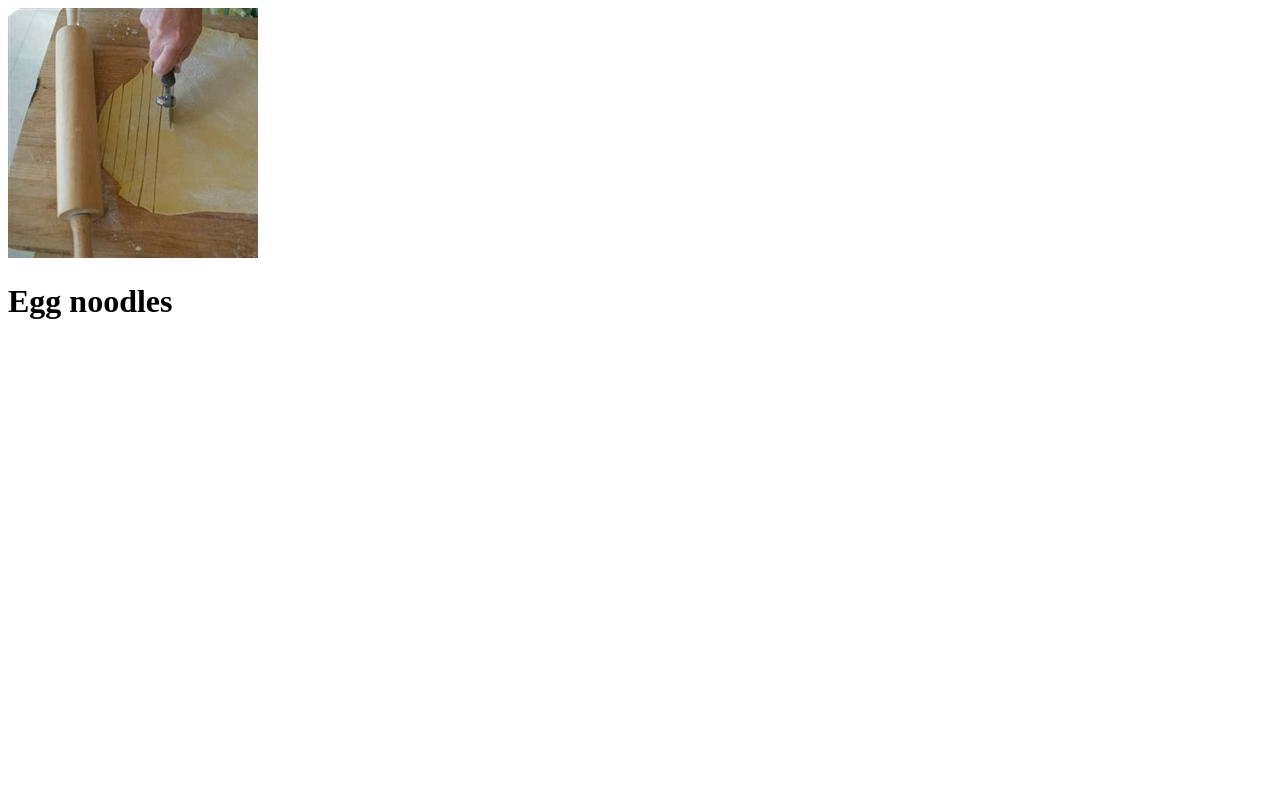
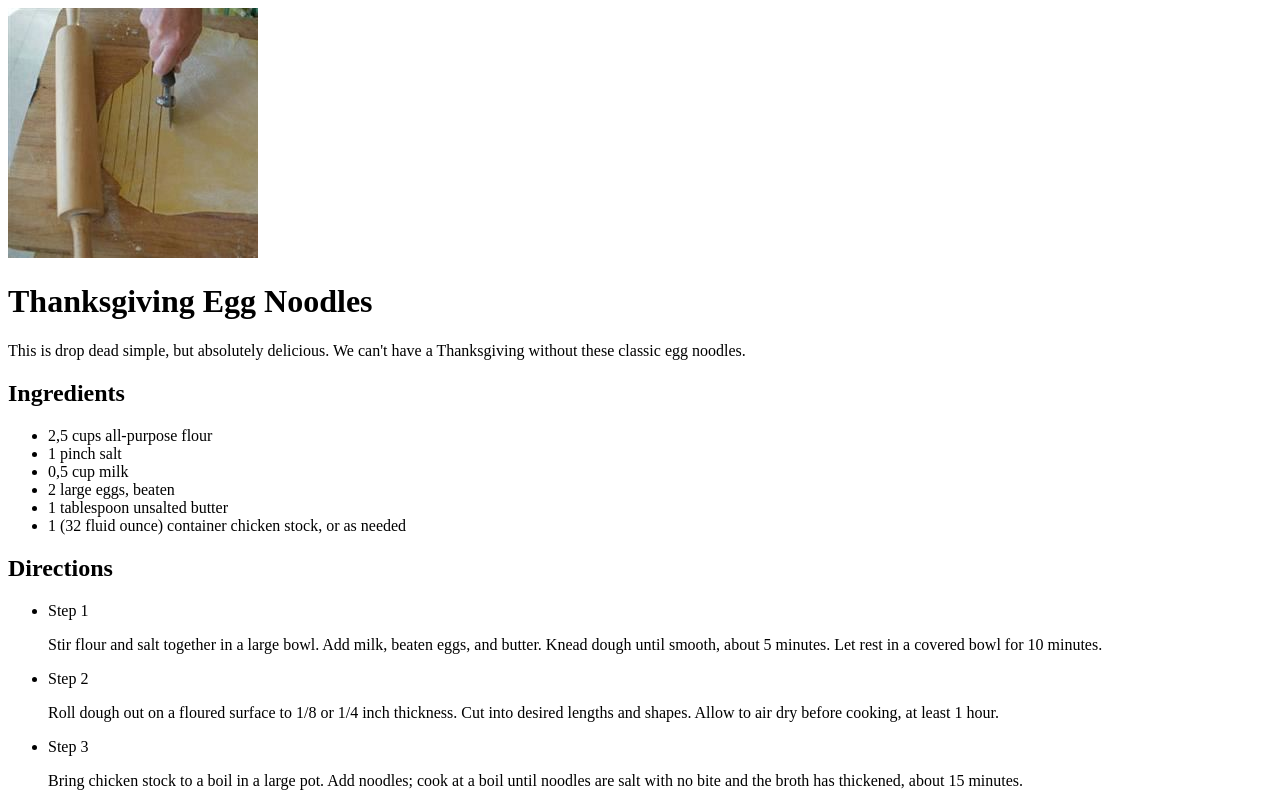
Before and after one commit to remarco/odin-recipes, a plain HTML site: page recipes/egg_noodles.html in a window 1280 px wide. Drawn offline with Linux system fonts and the light colour scheme.

Commit message:
modified:   recipes/Egg_in_a_Hole.html 	modified:   recipes/egg_noodles.html 	modified:   recipes/french_egg.html
Papildināju receptes ar sastāvdaļām un pagatavošanas instrukcijām.

```diff
--- a/recipes/egg_noodles.html
+++ b/recipes/egg_noodles.html
@@ -2,13 +2,31 @@
 <html lang="en">
     <head>
       <meta charset="UTF-8">
-      <title>Egg noodles</title>
+      <title>Thanksgiving Egg Noodles </title>
     </head>
 
     <body>
-        <img src="../images/egg_noodles.jpeg" alt="Egg noodles">
-        <h1>Egg noodles</h1>
-
+        <img src="../images/egg_noodles.jpeg" alt="Thanksgiving Egg Noodles ">
+        <h1>Thanksgiving Egg Noodles </h1>
+        <p>This is drop dead simple, but absolutely delicious. We can't have a Thanksgiving without these classic egg noodles. </p>
+        <H2>Ingredients</H2>
+        <ul>
+            <li>2,5 cups all-purpose flour</li>
+            <li>1 pinch salt</li>
+            <li>0,5 cup milk</li>
+            <li>2 large eggs, beaten</li>
+            <li>1 tablespoon unsalted butter</li>
+            <li>1 (32 fluid ounce) container chicken stock, or as needed</li>
+        </ul>
+        <h2>Directions</h2>
+        <ul>
+          <li>Step 1 </li>
+          <p>Stir flour and salt together in a large bowl. Add milk, beaten eggs, and butter. Knead dough until smooth, about 5 minutes. Let rest in a covered bowl for 10 minutes.</p>
+          <li>Step 2 </li>
+          <p>Roll dough out on a floured surface to 1/8 or 1/4 inch thickness. Cut into desired lengths and shapes. Allow to air dry before cooking, at least 1 hour.</p>
+         <li>Step 3</li>
+         <p>Bring chicken stock to a boil in a large pot. Add noodles; cook at a boil until noodles are salt with no bite and the broth has thickened, about 15 minutes.</p>
+        </ul>
     </body>
 
   </html>
```
Also changed, not shown: recipes/Egg_in_a_Hole.html (+16 -1 lines), recipes/french_egg.html (+18 -1 lines).
